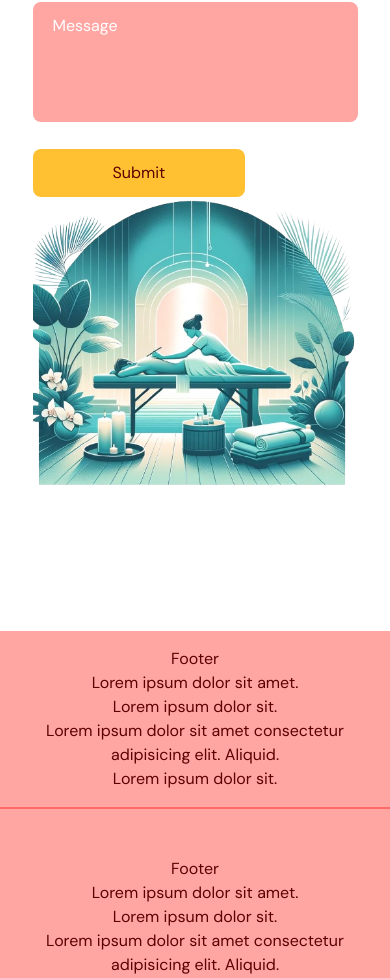
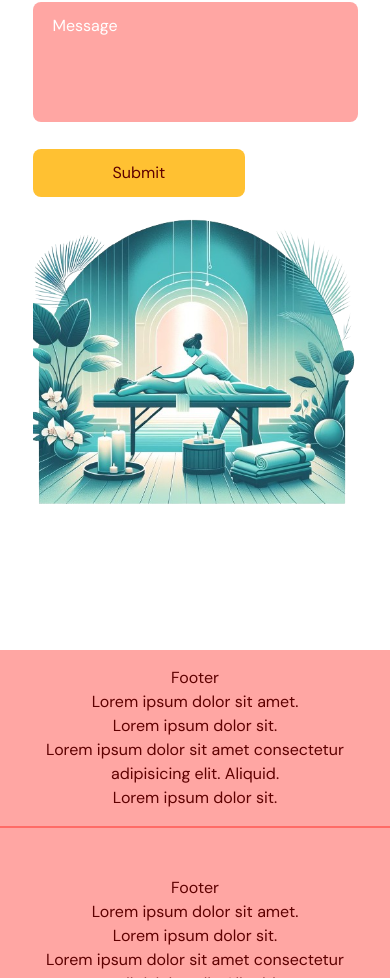
Before and after one commit to ddimkou/wellness-center, a React (Vite) app: page / in a window 390 px wide. Shown: the part 4524-5502 px from the top of the page. Built offline with nearby package versions, Linux system fonts and the light colour scheme.

Commit message:
responsive img fix

```diff
--- a/src/scenes/Contact/index.tsx
+++ b/src/scenes/Contact/index.tsx
@@ -130,7 +130,7 @@ const ContactUs = ({ setSelectedPage }: Props) => {
               visible: { opacity: 1, x: 0 },
             }}
           >
-            <div className="mt-[-1.2em] flex justify-center">
+            <div className="md:mt-[-1.2em] flex justify-center">
               <img src={massageGraphic} alt="Massage Graphic" />
             </div>
           </motion.div>
```
